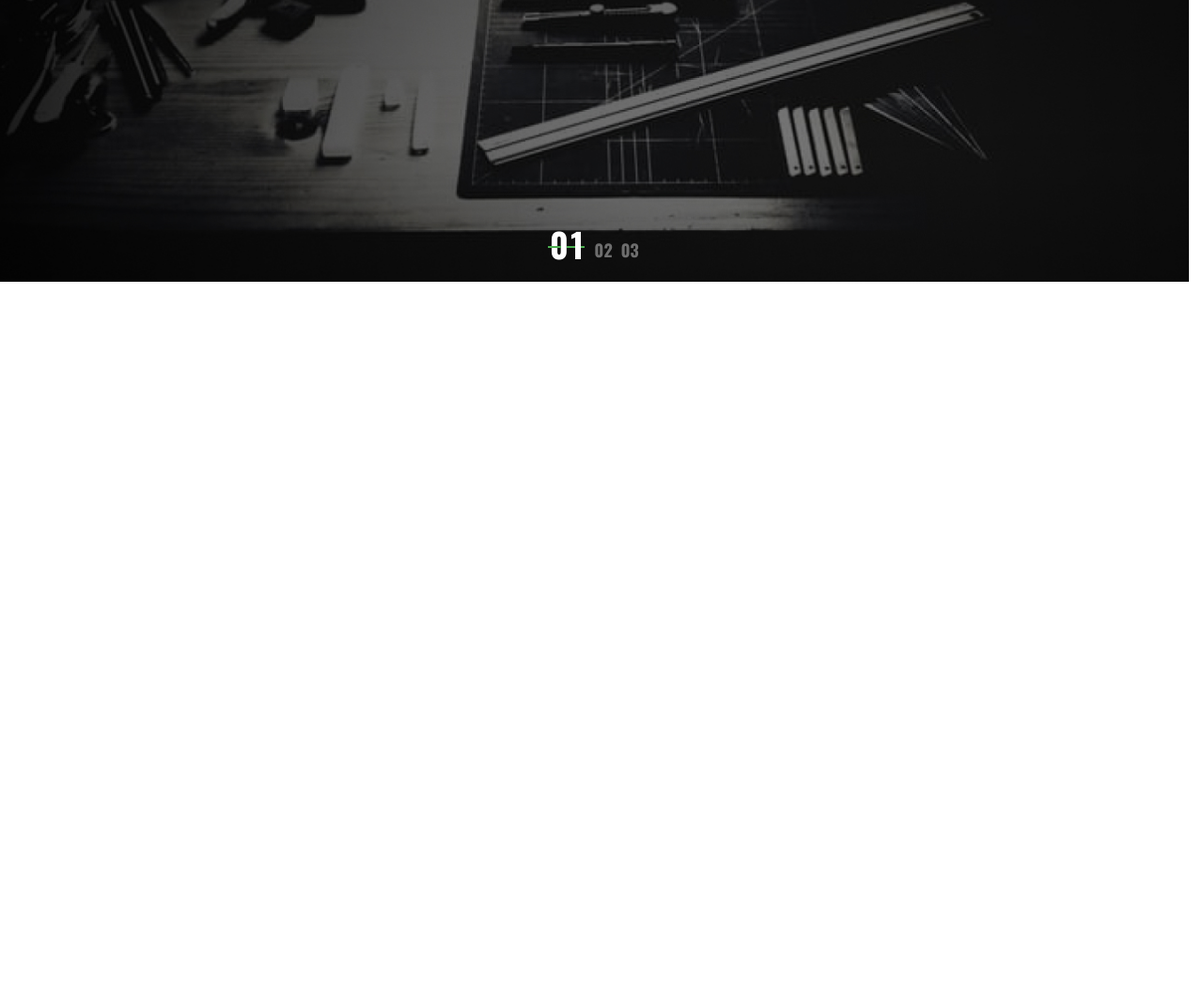
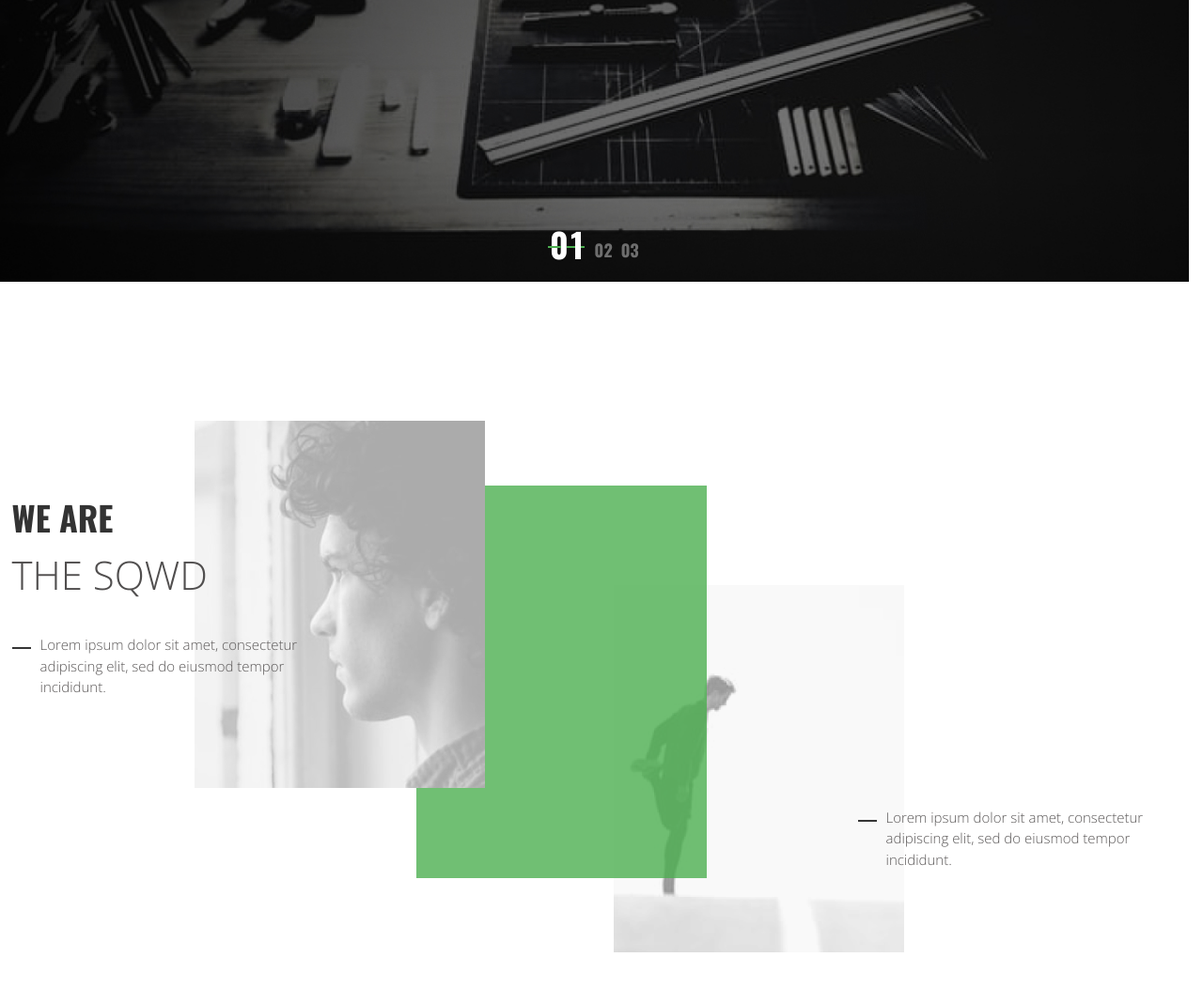
Before and after one commit to szubyrka/sqwd-agency-landing, a plain HTML site: page index.html in a window 1280 px wide. Shown: the part 600-1652 px from the top of the page at 94% size. Before the commit the page ends 900 px from the top, so only its background shows below. Drawn offline with Linux system fonts and the light colour scheme.

Commit message:
feat: add about section

```diff
--- a/index.html
+++ b/index.html
@@ -48,7 +48,20 @@
   </section>
   <section class="about">
     <div class="container">
-      <div class="about__inner"></div>
+      <div class="about__inner">
+        <div class="about__left-content">
+          <h2 class="about__title">
+            WE ARE
+            <span>THE SQWD</span>
+          </h2>
+          <p class="about__subtitle">
+            Lorem ipsum dolor sit amet, consectetur adipiscing elit, sed do eiusmod tempor incididunt.
+          </p>
+        </div>
+        <p class="about__subtitle">
+          Lorem ipsum dolor sit amet, consectetur adipiscing elit, sed do eiusmod tempor incididunt.
+        </p>
+      </div>
     </div>
   </section>
 </body>
--- a/style.css
+++ b/style.css
@@ -390,3 +390,83 @@ svg * {
   z-index: -1;
   background-color: #4CAF50;
 }
+
+.about {
+  padding-block: 226px 200px;
+}
+
+.about__inner {
+  display: flex;
+  justify-content: space-between;
+  width: 100%;
+  height: 400px;
+}
+
+.about__left-content {
+  position: relative;
+  z-index: 1;
+}
+
+.about__left-content::after {
+  content: url('./assets/images/about-man.jpg');
+  width: 310px;
+  height: 390px;
+  position: absolute;
+  top: -78px;
+  right: -194px;
+  z-index: -1;
+}
+
+.about__left-content + .about__subtitle {
+  align-self: flex-end;
+  margin-top: 32px;
+  margin-left: 50px;
+  position: relative;
+}
+
+.about__left-content + .about__subtitle::after {
+  content: url('./assets/images/about-greenbox-stand-man.png');
+  width: 520px;
+  height: 500px;
+  position: absolute;
+  top: -342px;
+  right: 260px;
+  z-index: -1;
+}
+
+.about__title {
+  max-width: 230px;
+  display: flex;
+  flex-direction: column;
+  font-size: 36px;
+  font-family: 'Oswald', sans-serif;
+  color: #333;
+  margin-left: -30px;
+  margin-bottom: 32px;
+}
+
+.about__title span {
+  font-size: 42px;
+  font-family: 'Open Sans', sans-serif;
+  font-weight: 300;
+  color: #504E4E;
+}
+
+.about__subtitle {
+  font-family: 'Open Sans', sans-serif;
+  font-weight: 300;
+  font-size: 15px;
+  color: #5B5858;
+  position: relative;
+  max-width: 280px;
+}
+
+.about__subtitle::before {
+  content: '';
+  position: absolute;
+  top: 14px;
+  left: -30px;
+  width: 20px;
+  height: 2px;
+  background-color: #353535;
+}
```
Also changed, not shown: assets/images/about-greenbox-stand-man.png (added), assets/images/about-man.jpg (added).
